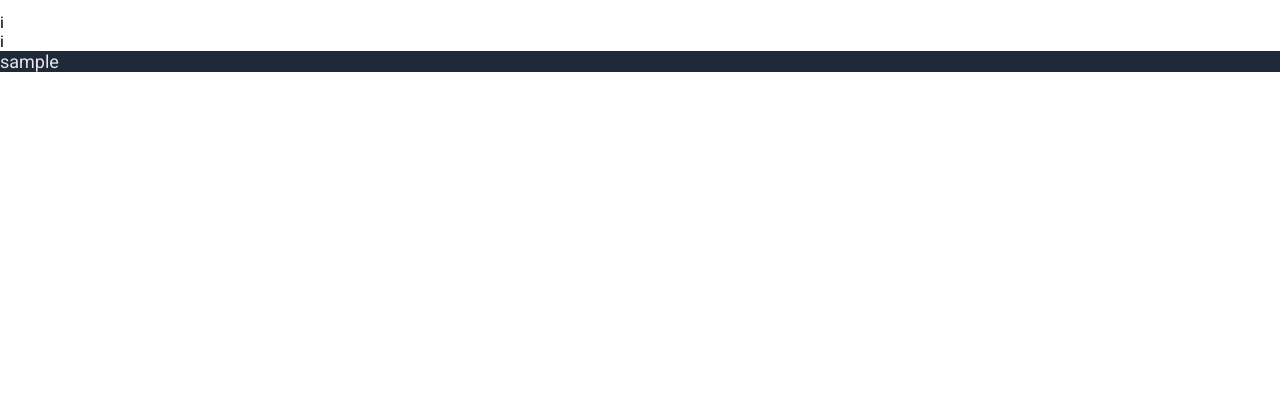
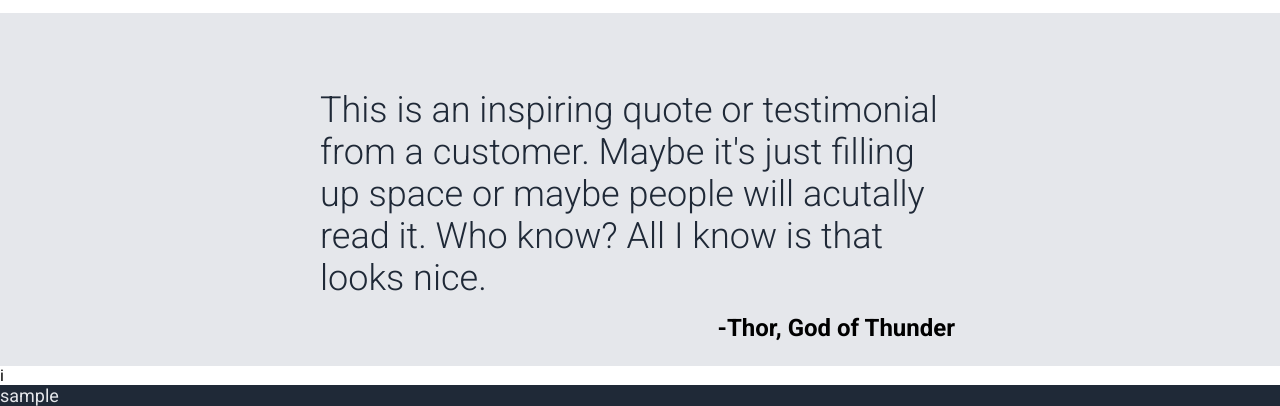
Before and after one commit to timepirate1/odin-landing-page, a plain HTML site: page index.html in a window 1280 px wide. Shown: the part 906-1312 px from the top of the page. Before the commit the page ends 978 px from the top, so only its background shows below. Drawn offline with Linux system fonts and the light colour scheme.

Commit message:
Finish quote section

```diff
--- a/index.html
+++ b/index.html
@@ -52,16 +52,20 @@
                 <p class="subtext-text">this is some subtext under an illustration or image</p>
             </div>
         </div>
+    </div>
+
+    <div class="quote-div">
+        <p class="quote-text">
+            This is an inspiring quote or testimonial from a customer. Maybe it's just filling up space or maybe people will acutally read it. Who know? All I know is that looks nice.
+        </p>
+        <p class="quote-authour">
+            -Thor, God of Thunder
+        </p>
+
 
 
 
     </div>
-
-
-
-
-
-    <div>i</div>
     <div>i</div>
     <div class="footer">sample</div>
 </body>
--- a/styles.css
+++ b/styles.css
@@ -111,3 +111,24 @@ ul{
     max-width: 150px;
     text-align: center;
 }
+
+.quote-div{
+    background-color: #E5E7EB;
+    padding-left: 320px;
+    padding-right: 325px
+}
+
+.quote-text{
+    padding-top: 40px;
+    font-size: 36px;
+    color: #1F2937;
+    font-weight: 300;
+    margin-bottom: 15px;
+}
+
+.quote-authour{
+    margin-top: 0px;
+    font-size: 24px;
+    font-weight: bold;
+    text-align: right;
+}
```
